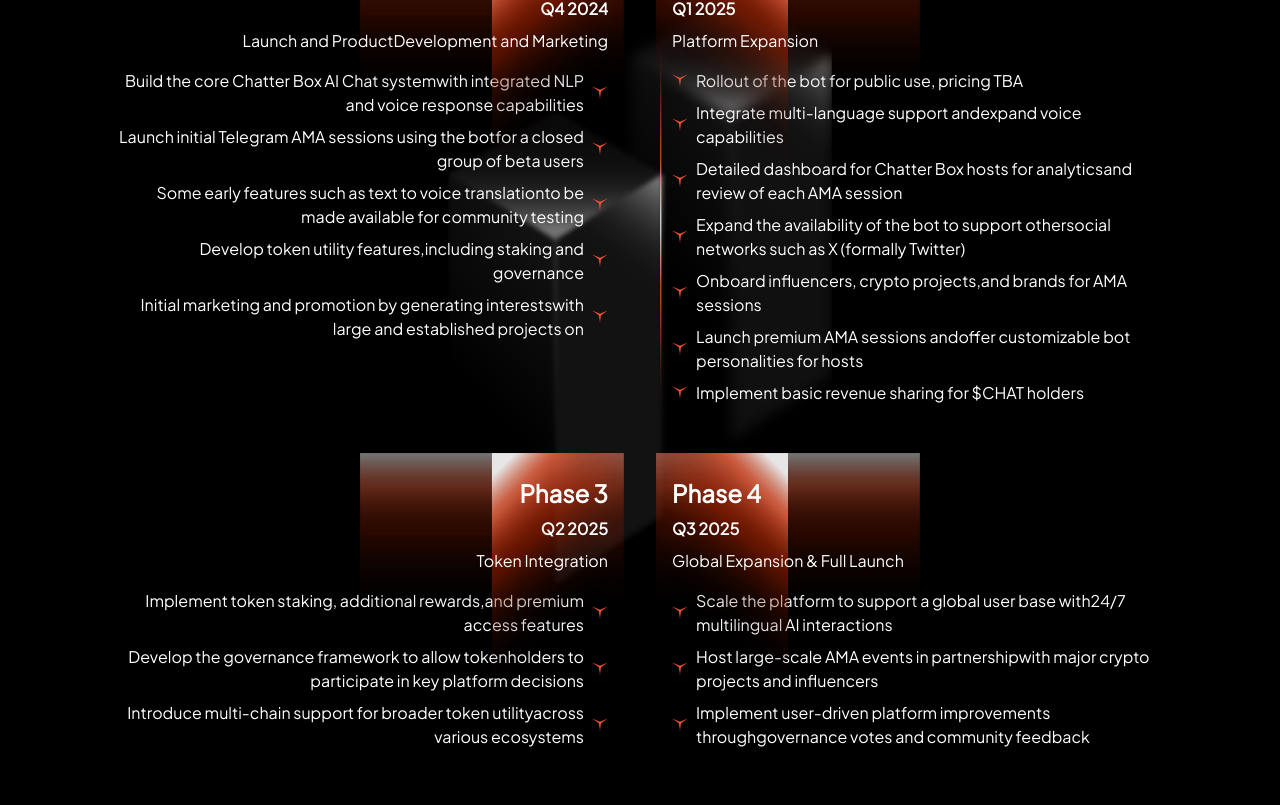
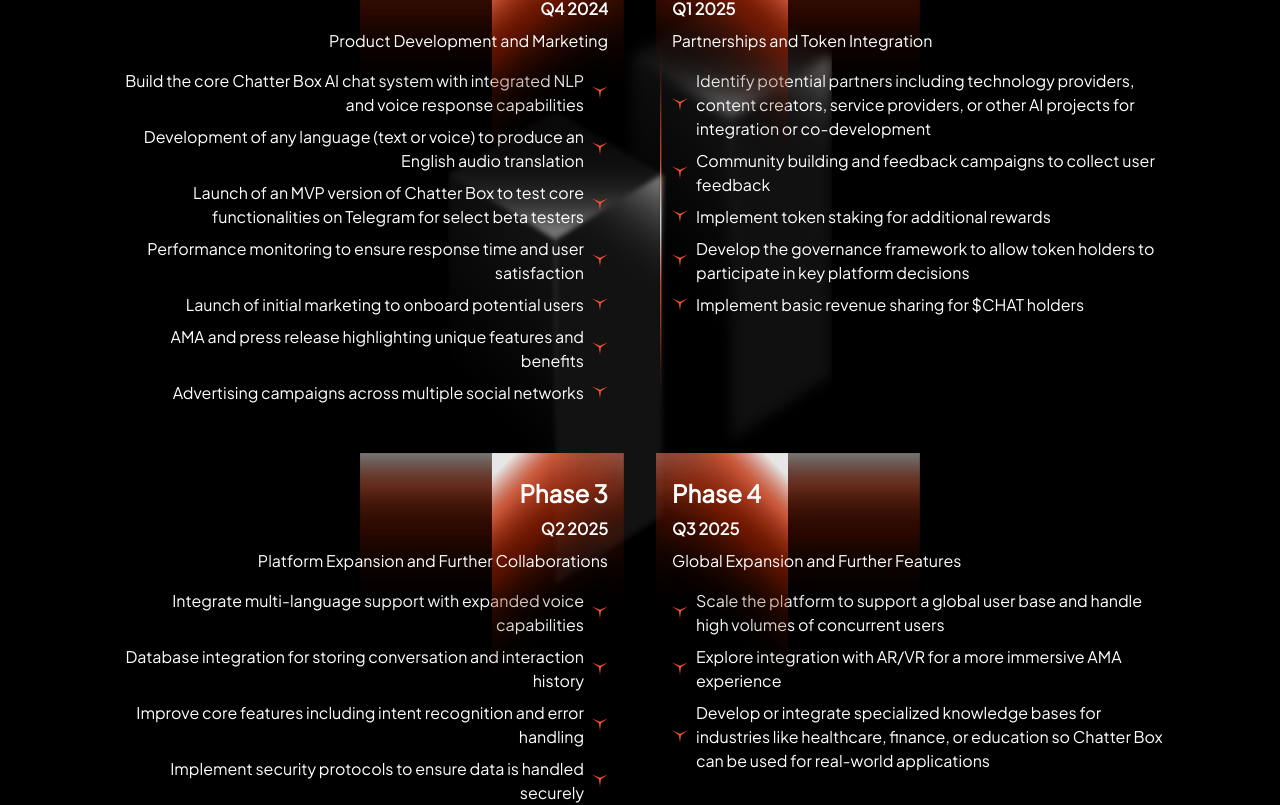
Before and after one commit to hoangcnttbkdn/chatter-box, a React (Vite) app: page / in a window 1280 px wide. Shown: the part 5915-6720 px from the top of the page. Built offline with nearby package versions, Linux system fonts and the light colour scheme; a web font is replaced by a local one.

Commit message:
feat: update roadmap content

```diff
--- a/src/components/features/roadmap.tsx
+++ b/src/components/features/roadmap.tsx
@@ -13,50 +13,58 @@
         {
             title: 'Phase 1',
             time: 'Q4 2024',
-            description: 'Launch and ProductDevelopment and Marketing',
+            description: 'Product Development and Marketing',
             todos: [
-                `Build the core Chatter Box AI Chat systemwith integrated NLP and voice response capabilities`,
-                `Launch initial Telegram AMA sessions using the botfor a closed group of beta users`,
-                `Some early features such as text to voice translationto be made available for community testing`,
-                `Develop token utility features,including staking and governance`,
-                `Initial marketing and promotion by generating interestswith large and established projects on`,
+                `Build the core Chatter Box AI chat system with integrated NLP and voice response capabilities`,
+                `Development of any language (text or voice) to produce an English audio translation`,
+                `Launch of an MVP version of Chatter Box to test core functionalities on Telegram for select beta testers`,
+                `Performance monitoring to ensure response time and user satisfaction`,
+                `Launch of initial marketing to onboard potential users`,
+                `AMA and press release highlighting unique features and benefits`,
+                `Advertising campaigns across multiple social networks`,
             ],
         },
         {
             title: 'Phase 2',
             time: 'Q1 2025',
-            description: 'Platform Expansion',
+            description: 'Partnerships and Token Integration',
             todos: [
-                `Rollout of the bot for public use, pricing TBA`,
-                `Integrate multi-language support andexpand voice capabilities`,
-                `Detailed dashboard for Chatter Box hosts for analyticsand review of each AMA session`,
-                `Expand the availability of the bot to support othersocial networks such as X (formally Twitter)`,
-                `Onboard inﬂuencers, crypto projects,and brands for AMA sessions`,
-                `Launch premium AMA sessions andoffer customizable bot personalities for hosts`,
+                `Identify potential partners including technology providers, content creators, service providers, or other AI projects for integration or co-development`,
+                `Community building and feedback campaigns to collect user feedback`,
+                `Implement token staking for additional rewards`,
+                `Develop the governance framework to allow token holders to participate in key platform decisions`,
                 `Implement basic revenue sharing for $CHAT holders`,
             ],
         },
         {
             title: 'Phase 3',
             time: 'Q2 2025',
-            description: 'Token Integration',
+            description: 'Platform Expansion and Further Collaborations',
             todos: [
-                `Implement token staking, additional rewards,and premium access features`,
-                `Develop the governance framework to allow tokenholders to participate in key platform decisions`,
-                `Introduce multi-chain support for broader token utilityacross various ecosystems`,
+                `Integrate multi-language support with expanded voice capabilities`,
+                `Database integration for storing conversation and interaction history`,
+                `Improve core features including intent recognition and error handling`,
+                `Implement security protocols to ensure data is handled securely`,
+                `Implement host profiles to allow for customization to Chatter Box’s tone, language, or responses to align with brand identity`,
+                `Implementation of a dashboard for real-time analytics to monitor performance, user satisfaction, and areas for improvement`,
+                `Collaborations with KOLs and large projects to use Chatter Box for their AMA sessions`,
+                `Referral programs where hosts are incentivized to refer others`,
+                `Events and webinars attendance to promote Chatter Box`,
+                `Expand the availability of Chatter Box to support other social networks such as X (formerly Twitter)`,
             ],
         },
         {
             title: 'Phase 4',
             time: 'Q3 2025',
-            description: 'Global Expansion & Full Launch',
+            description: 'Global Expansion and Further Features',
             todos: [
-                `Scale the platform to support a global user base with24/7 multilingual AI interactions`,
-                `Host large-scale AMA events in partnershipwith major crypto projects and influencers`,
-                `Implement user-driven platform improvements throughgovernance votes and community feedback`,
+                `Scale the platform to support a global user base and handle high volumes of concurrent users`,
+                `Explore integration with AR/VR for a more immersive AMA experience`,
+                `Develop or integrate specialized knowledge bases for industries like healthcare, finance, or education so Chatter Box can be used for real-world applications`,
             ],
         },
     ];
+
     return (
         <div className="grid grid-cols-1 md:grid-cols-2 gap-8 bg-black my-10 px-4 md:px-8 relative overflow-hidden max-w-6xl mx-auto">
             <img
```
